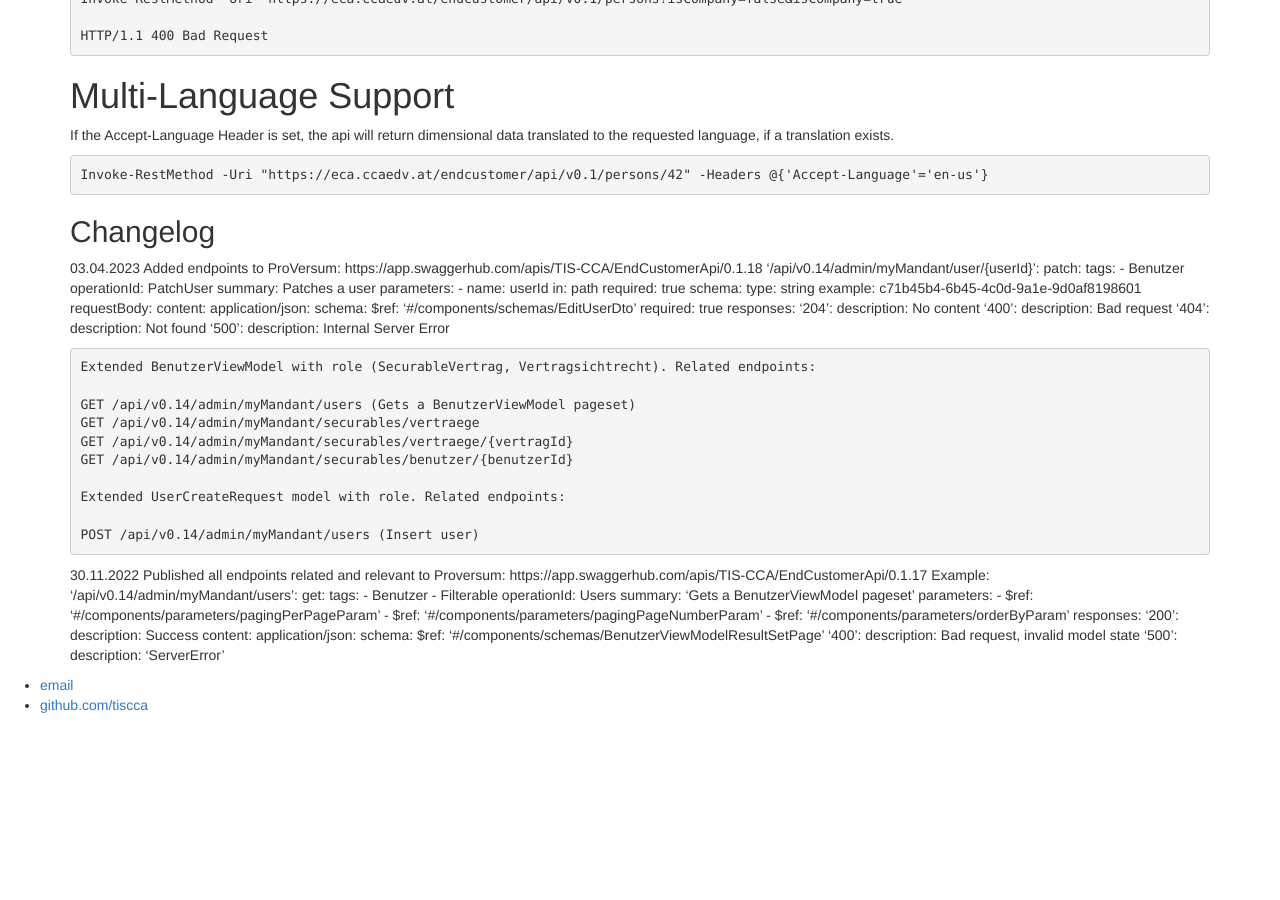
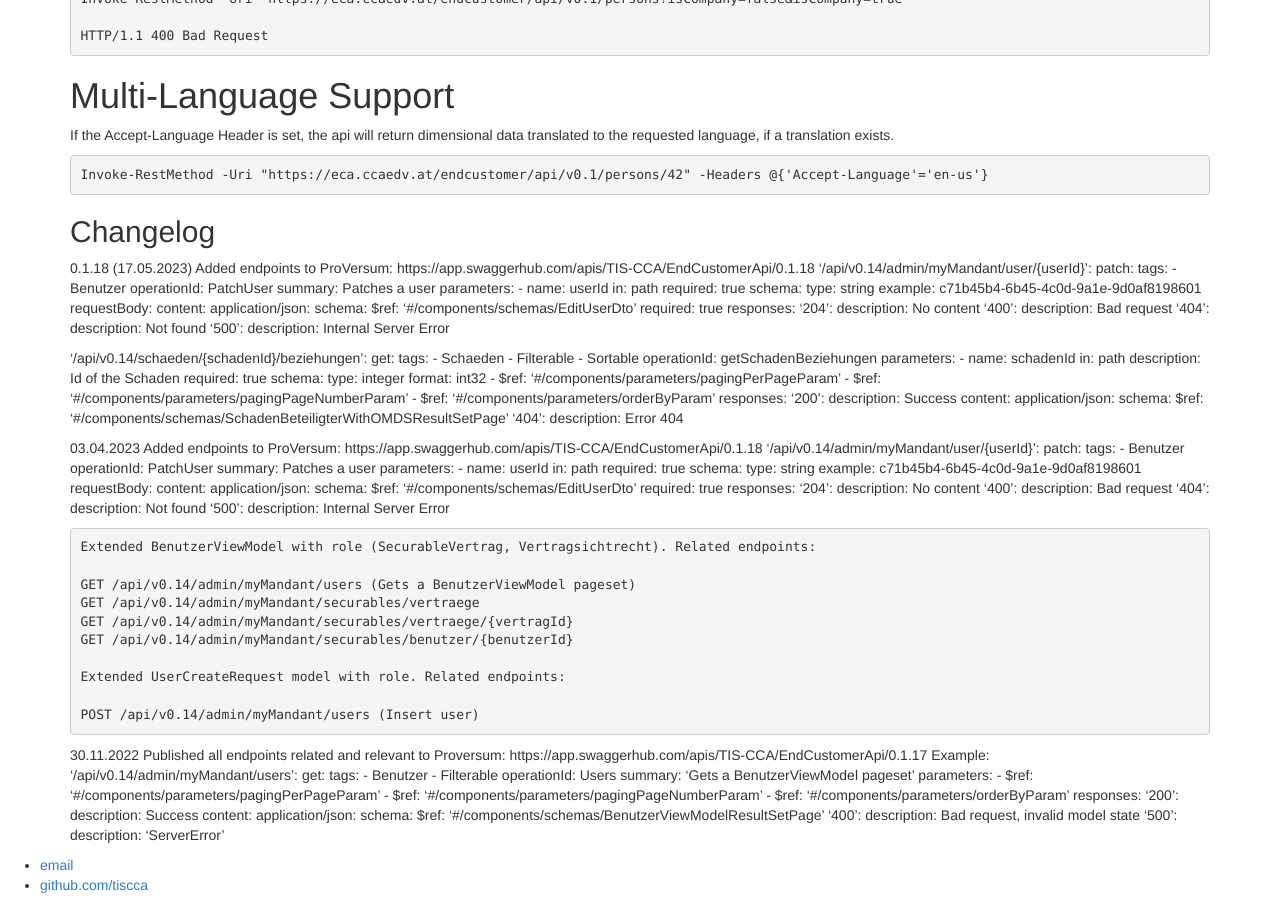
Before and after one commit to togethercca/togethercca.github.io, a Jekyll site: the page built from _pages/endCustomerApi.md, in a window 1280 px wide and 900 px high, scrolled down 7936 px. Built offline with Jekyll 4.4.1, drawn with Linux system fonts in a browser that asks for light colours; before the commit the page ends 8661 px from its top, so only the background shows below that.

Commit message:
Updated endcustomer wiki

````diff
--- a/_pages/endCustomerApi.md
+++ b/_pages/endCustomerApi.md
@@ -16,8 +16,8 @@ Current Version
 ===============
 You can find the current Version of the API specification as swagger file and a browsable version of it here:
 
-* [swagger file](https://api.swaggerhub.com/apis/TIS-CCA/EndCustomerApi/0.1.17/swagger.json)
-* [browsable version](https://swaggerhub.com/api/TIS-CCA/EndCustomerApi/0.1.17)
+* [swagger file](https://api.swaggerhub.com/apis/TIS-CCA/EndCustomerApi/0.1.18/swagger.json)
+* [browsable version](https://swaggerhub.com/api/TIS-CCA/EndCustomerApi/0.1.18)
 
 Security Considerations
 =======================
@@ -439,6 +439,65 @@ Invoke-RestMethod -Uri "https://eca.ccaedv.at/endcustomer/api/v0.1/persons/42" -
 ```
 
 ## Changelog
+0.1.18 (17.05.2023)
+Added endpoints to ProVersum: https://app.swaggerhub.com/apis/TIS-CCA/EndCustomerApi/0.1.18
+  '/api/v0.14/admin/myMandant/user/{userId}':
+    patch:
+      tags:
+        - Benutzer
+      operationId: PatchUser
+      summary: Patches a user
+      parameters:
+        - name: userId
+          in: path
+          required: true
+          schema:
+            type: string
+          example: c71b45b4-6b45-4c0d-9a1e-9d0af8198601
+      requestBody:
+        content:
+          application/json:
+            schema:
+              $ref: '#/components/schemas/EditUserDto'
+        required: true
+      responses:
+        '204':
+          description: No content
+        '400':
+          description: Bad request
+        '404':
+          description: Not found
+        '500':
+          description: Internal Server Error
+
+  '/api/v0.14/schaeden/{schadenId}/beziehungen':
+    get:
+      tags:
+        - Schaeden
+        - Filterable
+        - Sortable
+      operationId: getSchadenBeziehungen
+      parameters:
+        - name: schadenId
+          in: path
+          description: Id of the Schaden
+          required: true
+          schema:
+            type: integer
+            format: int32
+        - $ref: '#/components/parameters/pagingPerPageParam'
+        - $ref: '#/components/parameters/pagingPageNumberParam'
+        - $ref: '#/components/parameters/orderByParam'
+      responses:
+        '200':
+          description: Success
+          content:
+            application/json:
+              schema:
+                $ref: '#/components/schemas/SchadenBeteiligterWithOMDSResultSetPage'
+        '404':
+          description: Error 404
+
 03.04.2023 Added endpoints to ProVersum: https://app.swaggerhub.com/apis/TIS-CCA/EndCustomerApi/0.1.18
   '/api/v0.14/admin/myMandant/user/{userId}':
     patch:
````
